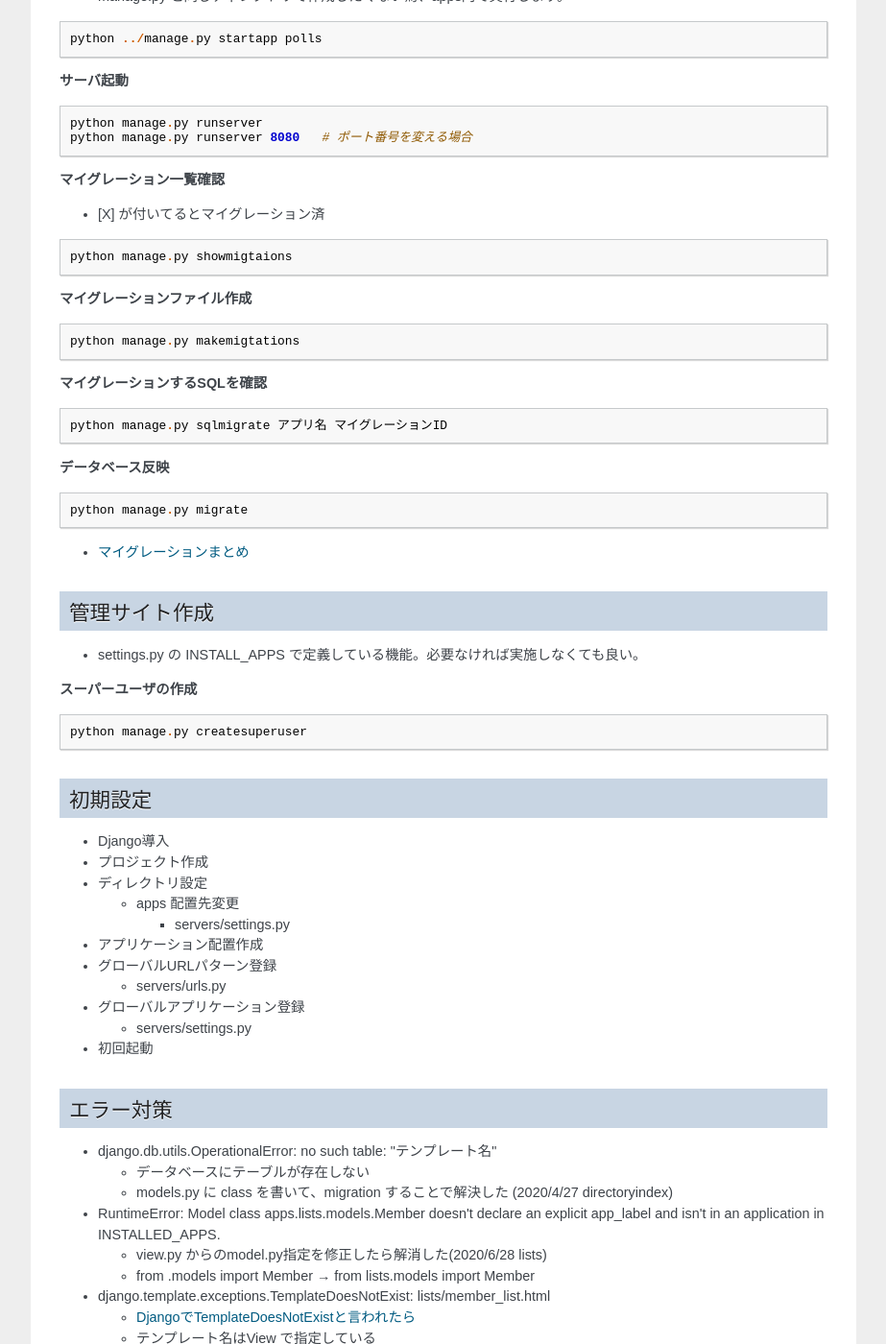
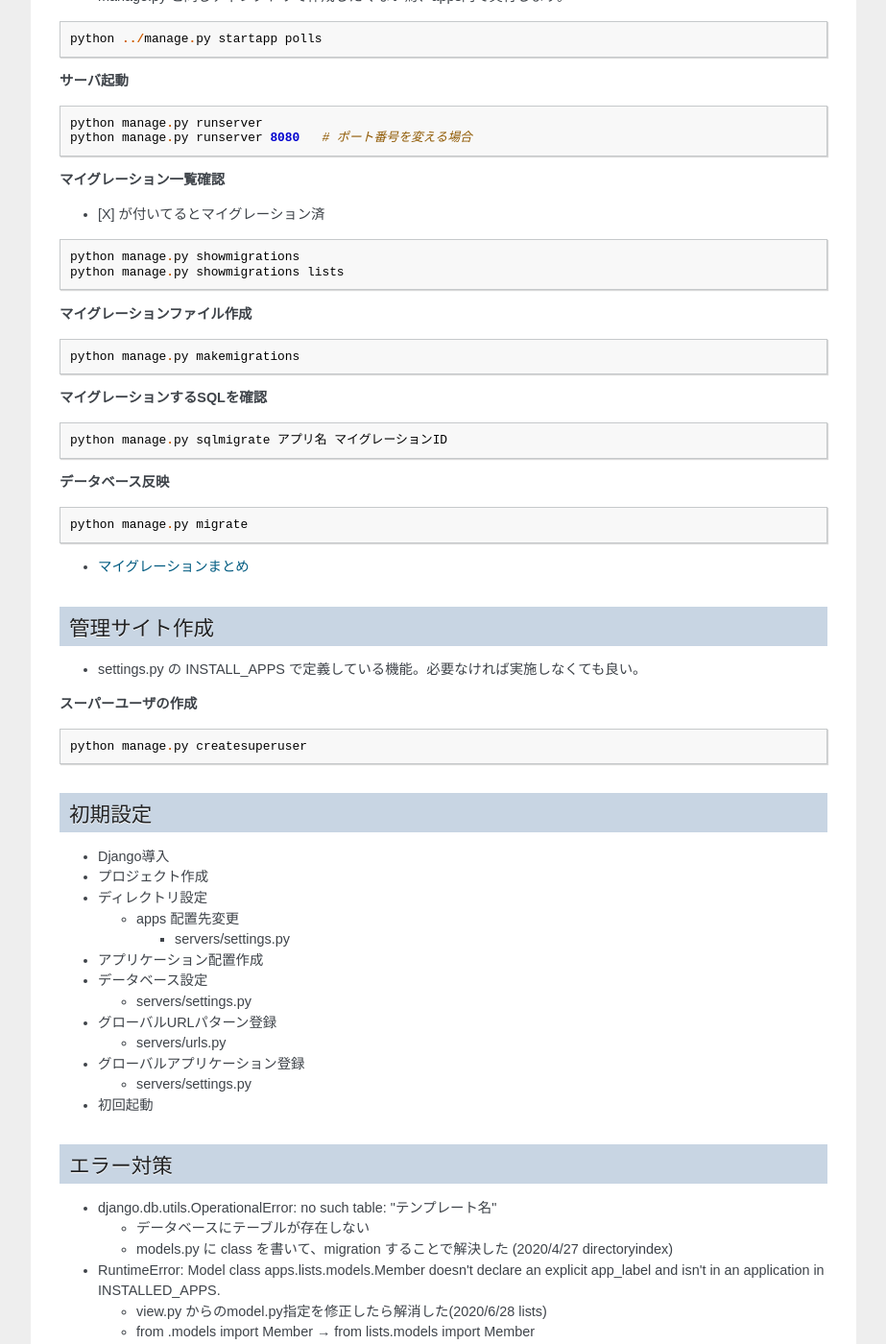
Before and after one commit to yuyuyu0706/sphinx, a Sphinx documentation site: the page built from django/source/work/page01.rst, in a window 1280 px wide and 1400 px high, scrolled down 1627 px. Shown: the whole window at 96% size, without its empty margins (198-1121 px from the left). Built offline with Sphinx 7.4.7, drawn with Linux system fonts in a browser that asks for light colours; pages that are not in the unit, such as notebooks, are missing from menus.

Commit message:
auto commit

```diff
--- a/django/source/work/page01.rst
+++ b/django/source/work/page01.rst
@@ -118,13 +118,14 @@ Django 環境の構築
 
 ::
 
-    python manage.py showmigtaions
+    python manage.py showmigrations
+    python manage.py showmigrations lists
 
 **マイグレーションファイル作成**
 
 ::
 
-    python manage.py makemigtations
+    python manage.py makemigrations
 
 **マイグレーションするSQLを確認**
 
@@ -162,6 +163,10 @@ Django 環境の構築
     * servers/settings.py
 
 * アプリケーション配置作成
+* データベース設定
+
+  * servers/settings.py
+
 * グローバルURLパターン登録
 
   * servers/urls.py
```
